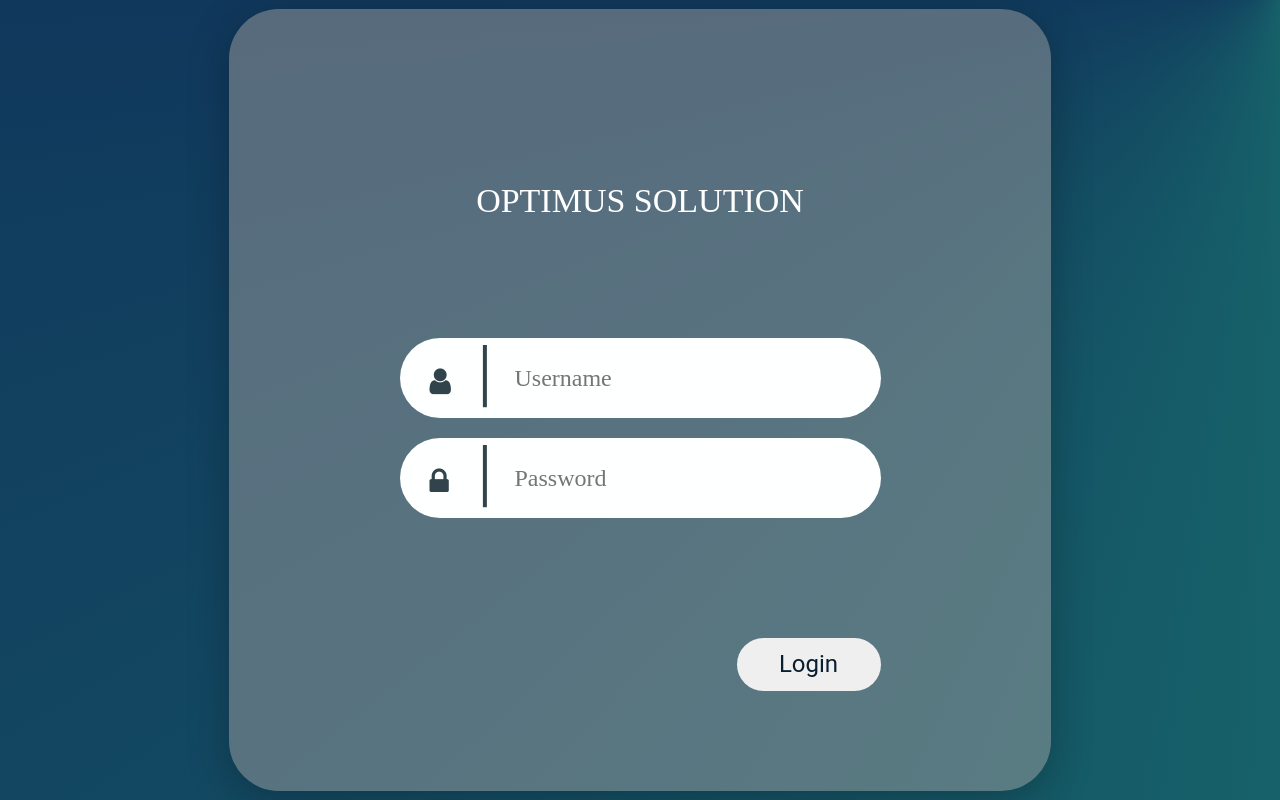
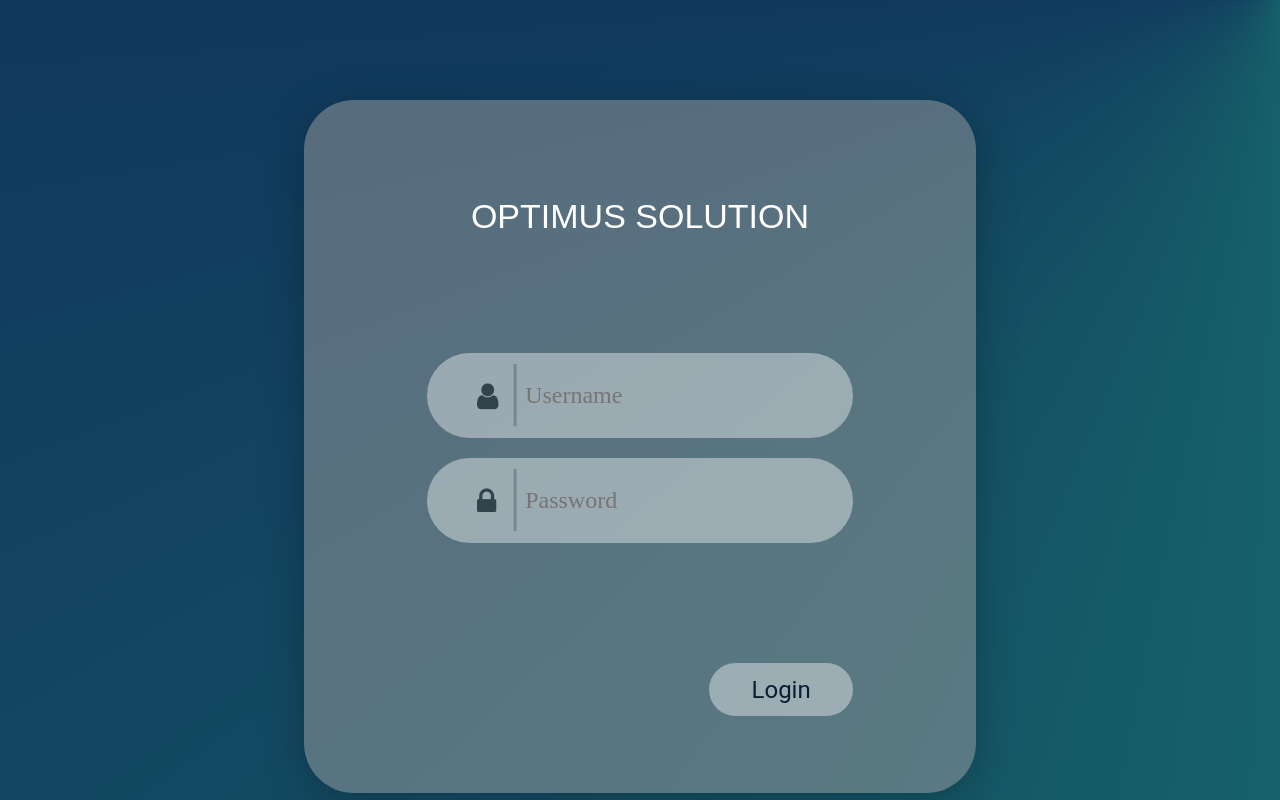
Before and after one commit to dev-solumada/Interface-IA, a React (Create React App) app: page / in a window 1280 px wide. Built offline with nearby package versions, Linux system fonts and the light colour scheme.

Commit message:
CHECK login size, backround input, icon align

```diff
--- a/src/components/Login.css
+++ b/src/components/Login.css
@@ -11,6 +11,8 @@
       #29de92 0deg,
       #10375c 360deg
     );
+    background-position: center;
+    background-size: cover;
   }
 
   body {
@@ -24,12 +26,11 @@
   }
 
   .login-container {
-    position: absolute;
-    width: 650px;
-    height: 630px;
-    top: 50%;
-    left: 50%;
-    transform: translate(-50%, -50%);
+
+    max-width: 500px;
+    max-height: 600px;
+    margin : auto;
+    margin-top: 100px;
     background: rgba(158, 158, 158, 0.5);
     box-shadow: 0px 9px 42px rgba(0, 0, 0, 0.25);
     border-radius: 50px;
@@ -38,8 +39,8 @@
   }
 
   .login-container .login-content {
-    width: 481px;
-    height: 479px;
+    display: flex;
+    flex-direction: column;
     /* background-color: red; */
     margin: auto;
   }
@@ -56,7 +57,7 @@
 
   .login-container .login-content .login-title .title {
     color: white;
-    font-family: "Rosario";
+    font-family: sans-serif;
     font-weight: 400;
     font-style: normal;
     font-size: 34px;
@@ -72,22 +73,28 @@
   margin-bottom: 100px;
 }
 
-.login-container .login-content .form-container .form-input
-{
+.form-input span, .form-input input{
+  display: inline-block;
+}
+
+.form-input{
+  display: flex;
+  justify-content: center;
+  align-items: center;
   width: auto;
   height: 45px;
-  background-color: #FEFFFF;
+  background-color: rgba(255, 255, 255, 0.4);
   margin-bottom: 20px;
   border-radius: 50px;
-  justify-content: center;
-  align-items: center;
-  padding: 18px 76px 17px 20px;
-  display: flex;
-  justify-content: space-between;
+  padding:20px 40px;
 
 }
 
-.login-container .login-content .form-container .form-input input
+.form-input span, span.icon i{
+  vertical-align: center;
+}
+
+.form-input input
 {
   width: 290px;
   height: 40px;
@@ -95,21 +102,17 @@
   border-color: transparent;
   font-family: 'RobotoFlex';
   color: rgba(9, 30, 49,  0.6);
-  line-height: 28px;
   font-size: 24px;
   font-style: normal;
-  margin: 2px;
   box-sizing: border-box;
-  background-color: #FEFFFF;
+  background-color:#ffffff00;
 }
 
-.login-container .login-content .form-container .form-input input::placeholder
-{
+.login-container .login-content .form-container .form-input input::placeholder{
   margin-left: 50px;
 }
 
-.login-container .login-content .form-container .form-input .icon
-{
+.form-input .icon {
   margin-left: 10px;
   height: 30px;
   width: 30px;
@@ -117,29 +120,29 @@
   color: #32444B;
 }
 
-.login-container .login-content .form-container .form-input .separator
-{
+.login-container .login-content .form-container .form-input .separator{
+  font-weight: 300;
   font-size: 52px;
-  color: #32444B;
-  margin-bottom: 3px;
+  color: #32444B55;
+  vertical-align: middle;
+  line-height: normal;
 }
 
-.login-container .login-content .submit-btn
-{
+.login-container .login-content .submit-btn{
   width: auto;
+  display: flex;
   justify-content: flex-end;
 }
 
-.login-container .login-content .submit-btn button
-{
+.login-container .login-content .submit-btn button{
   width: 144px;
   height: 53px;
   border-radius: 50px;
   border: none;
   cursor: pointer;
   color: #091E31;
+  background-color: rgba(255, 255, 255, 0.4);
   font-size: 24px;
   font-weight: 400;
   font-family: 'Roboto';
-  float: right;
 }
--- a/src/components/Login.js
+++ b/src/components/Login.js
@@ -11,16 +11,12 @@ const Login = () => {
           </div>
           <div className="form-container">
             <div className="form-input">
-              <span className='icon'>
-                <i className='fa fa-user'></i>
-              </span>
+                <i className='fa fa-user icon'></i>
               <span className='separator'>|</span>
               <input className="input input-username" type="text" placeholder="Username" name="username" autocomplete="off" />
             </div>
             <div className="form-input">
-              <span className='icon'>
-                <i className='fa fa-lock'></i>
-              </span>
+                <i className='fa fa-lock icon'></i>
               <span className='separator'>|</span>
               <input className="input input-password" type="password" placeholder="Password" name="password" autocomplete="off" />
             </div>
```
